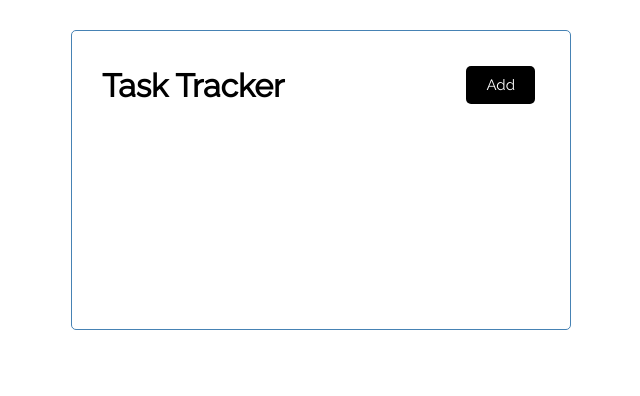
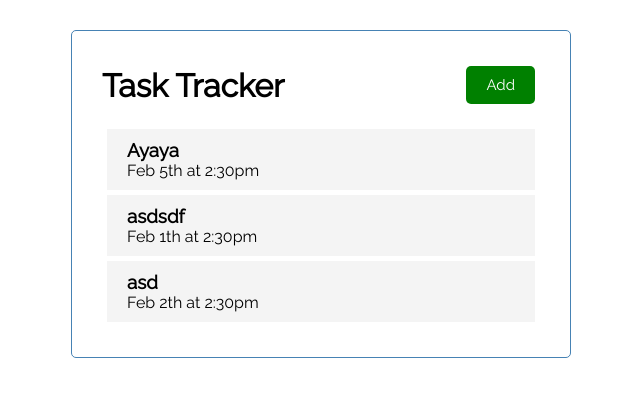
Before and after one commit to RamaSentani/task-tracker, a React (Create React App) app: page / in a window 1280 px wide. Shown: the top 396 px of the page, without its empty margins (319-959 px from the left). Built offline with nearby package versions, Linux system fonts and the light colour scheme.

Commit message:
add task state

```diff
--- a/src/App.jsx
+++ b/src/App.jsx
@@ -1,11 +1,35 @@
-import Header from "./components/Header"
+import { useState } from "react";
+import Header from "./components/Header";
+import Tasks from "./components/Tasks";
 
 const App = () => {
+  const [tasks, setTasks] = useState([
+    {
+      id: 1,
+      text: "Ayaya",
+      day: "Feb 5th at 2:30pm",
+      reminder: true,
+    },
+    {
+      id: 2,
+      text: "asdsdf",
+      day: "Feb 1th at 2:30pm",
+      reminder: false,
+    },
+    {
+      id: 3,
+      text: "asd",
+      day: "Feb 2th at 2:30pm",
+      reminder: false,
+    },
+  ]);
+
   return (
     <div className="container">
       <Header />
+      <Tasks tasks={tasks} />
     </div>
-  )
-}
+  );
+};
 
-export default App
+export default App;
--- /dev/null
+++ b/src/components/Button.jsx
@@ -0,0 +1,25 @@
+import PropTypes from "prop-types";
+
+const Button = ({ color, text, onClick }) => {
+  return (
+    <button
+      onClick={onClick}
+      style={{ backgroundColor: color }}
+      className="btn"
+    >
+      {text}
+    </button>
+  );
+};
+
+Button.defaultProps = {
+  color: "steelblue",
+};
+
+Button.propTypes = {
+  text: PropTypes.string,
+  color: PropTypes.string,
+  onClick: PropTypes.func,
+};
+
+export default Button;
--- a/src/components/Header.jsx
+++ b/src/components/Header.jsx
@@ -1,20 +1,23 @@
-import PropTypes from 'prop-types'
+import PropTypes from "prop-types";
+import Button from "./Button";
 
 const Header = ({ title }) => {
-    return (
-        <header className='header'>
-            <h1>{title}</h1>
-            <button className='btn'>Add</button>
-        </header>
-    )
-}
+  const onClick = (e) => {};
+
+  return (
+    <header className="header">
+      <h1>{title}</h1>
+      <Button color="green" text="Add" onClick={onClick} />
+    </header>
+  );
+};
 
 Header.defaultProps = {
-    title: 'Task Tracker',
-}
+  title: "Task Tracker",
+};
 
 Header.propTypes = {
-    title: PropTypes.string.isRequired,
-}
+  title: PropTypes.string.isRequired,
+};
 
-export default Header
+export default Header;
--- /dev/null
+++ b/src/components/Task.jsx
@@ -0,0 +1,10 @@
+const Task = ({ task }) => {
+  return (
+    <div className="task">
+      <h3>{task.text}</h3>
+      <p>{task.day}</p>
+    </div>
+  );
+};
+
+export default Task;
--- /dev/null
+++ b/src/components/Tasks.jsx
@@ -0,0 +1,13 @@
+import Task from "./Task";
+
+const Tasks = ({ tasks }) => {
+  return (
+    <>
+      {tasks.map((task) => (
+        <Task key={task.id} task={task} />
+      ))}
+    </>
+  );
+};
+
+export default Tasks;
```
